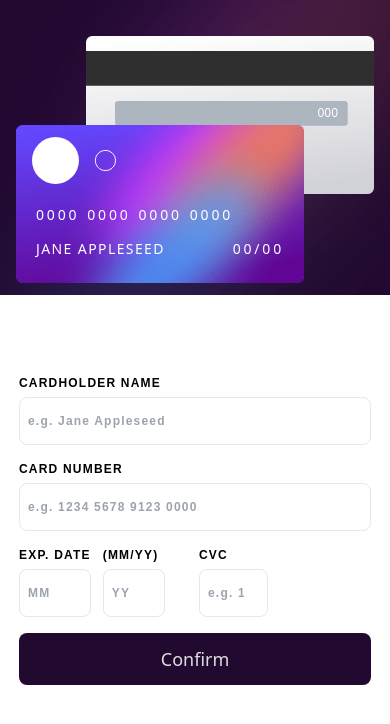
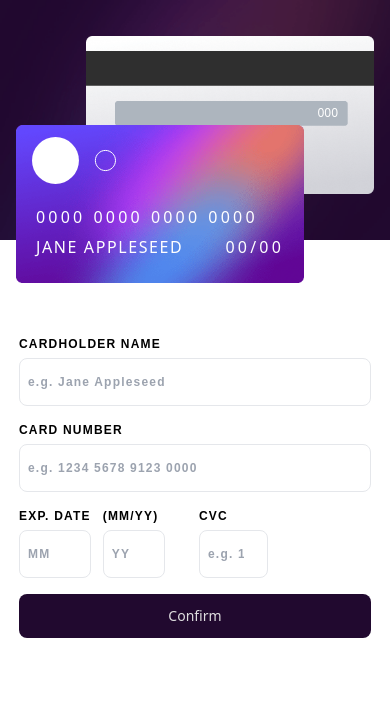
Before and after one commit to ninaokumura/interactive-card-details, a React (Create React App) app: page / in a window 390 px wide. Shown: the top 724 px of the page. Built offline with nearby package versions, Linux system fonts and the light colour scheme.

Commit message:
change breakpoint + styling

```diff
--- a/src/App.js
+++ b/src/App.js
@@ -13,7 +13,7 @@ function App() {
   const [isSubmitted, setIsSubmitted] = useState(false);
 
   return (
-    <div className="h-screen w-full sm:flex">
+    <div className="h-screen w-full lg:flex">
       <Card
         cardholderName={cardholderName || "Jane Appleseed"}
         cardNumber={cardNumber || "0000000000000000"}
@@ -21,7 +21,7 @@ function App() {
         expireYear={expireYear || "00"}
         cvc={cvc || "000"}
       />
-      <div className="bg-white w-full h-full flex items-start mt-20 sm:mt-0 justify-center sm:items-center">
+      <div className="bg-white w-full h-full flex items-start mt-24 lg:mt-0 justify-center lg:items-center">
         {!isSubmitted ? (
           <Form
             cardholderName={cardholderName}
--- a/src/components/Button.jsx
+++ b/src/components/Button.jsx
@@ -5,7 +5,7 @@ export default function Button({ className, title, ...props }) {
   return (
     <button
       className={clsx(
-        "bg-very-dark-violet text-light-grayish-violet p-3 rounded-lg text-lg border-none",
+        "bg-very-dark-violet text-light-grayish-violet p-3 rounded-lg border-none",
         className
       )}
       {...props}
--- a/src/components/Card.jsx
+++ b/src/components/Card.jsx
@@ -3,18 +3,18 @@ import { ReactComponent as Logo } from "../../src/assets/images/card-logo.svg";
 
 export default function Card(props) {
   return (
-    <div className="relative bg-mobile min-h-[35%] bg-cover sm:bg-main sm:min-w-[30%] sm:min-h-screen text-white">
-      <div className="absolute right-4 top-9 sm:-right-36 sm:top-[50%] w-72 sm:w-[20rem]">
+    <div className="relative bg-mobile min-h-[15rem] bg-cover lg:bg-main lg:w-[40rem] lg:min-h-screen text-white">
+      <div className="absolute right-4 top-9 lg:-right-36 lg:top-96 w-72 lg:w-[20rem]">
         <img
           className=""
           src={require("../../src/assets/images/bg-card-back.png")}
           alt="card back"
         />
-        <span className="absolute right-9 top-[4.3rem] text-xs sm:right-10 sm:top-[4.8rem]">
+        <span className="absolute right-9 top-[4.3rem] text-xs lg:right-10 lg:top-[4.8rem]">
           {props.cvc}
         </span>
       </div>
-      <div className="absolute top-[7.8rem] left-4 sm:left-60 sm:top-44 w-72 sm:w-[20rem]">
+      <div className="absolute top-[7.8rem] left-4 lg:left-56 lg:top-44 w-72 lg:w-[20rem]">
         <img
           src={require("../../src/assets/images/bg-card-front.png")}
           alt="card front"
@@ -23,15 +23,15 @@ export default function Card(props) {
           <Logo />
         </div>
 
-        <span className="absolute right-0 left-5 top-[5rem] text-sm sm:text-lg  sm:top-[6rem] tracking-[0.2em] w-full card-number">
+        <span className="absolute right-0 left-5 top-[5rem] lg:text-lg  lg:top-[6rem] tracking-[0.2em] w-full card-number">
           {props.cardNumber.split("").map((number, idx) => (
             <span key={idx}>{number}</span>
           ))}
         </span>
-        <span className="absolute bottom-6 left-5 sm:bottom-4 text-sm tracking-[0.1em]">
+        <span className="absolute bottom-6 left-5 lg:bottom-4 tracking-[0.1em]">
           {props.cardholderName.toUpperCase()}
         </span>
-        <span className="absolute bottom-6 sm:bottom-4 right-5 text-sm tracking-[0.2em]">
+        <span className="absolute bottom-6 lg:bottom-4 right-5 tracking-[0.2em]">
           {`${props.expireDate}/${props.expireYear}`}
         </span>
       </div>
```
